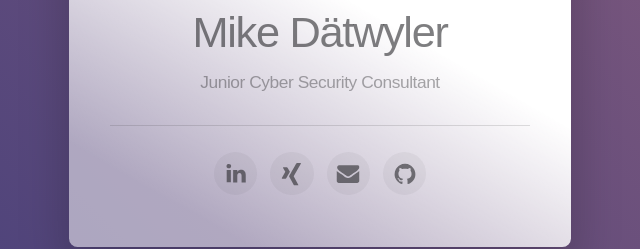
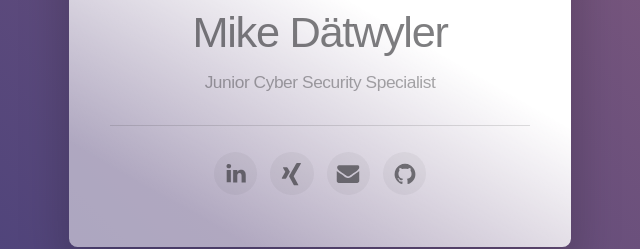
Before and after one commit to MtoseD/profile, a plain HTML site: page index.html in a window 1280 px wide. Shown: the part 354-603 px from the top of the page, 320-960 px from the left. Drawn offline with Linux system fonts and the light colour scheme.

Commit message:
changed title

```diff
--- a/index.html
+++ b/index.html
@@ -47,7 +47,7 @@
                 <div id="image01" class="image"><a href="." class="frame"><img src="images/mikedaetwyler.jpg"
                             alt=""></a></div>
                 <h1 id="text02">Mike Dätwyler</h1>
-                <p id="text01">Junior Cyber Security Consultant</p>
+                <p id="text01">Junior Cyber Security Specialist</p>
                 <hr id="divider01">
                 <ul id="icons01" class="icons">
                     <li><a class="n01" target="_blank" href="https://www.linkedin.com/in/mike-daetwyler/"><svg>
```
